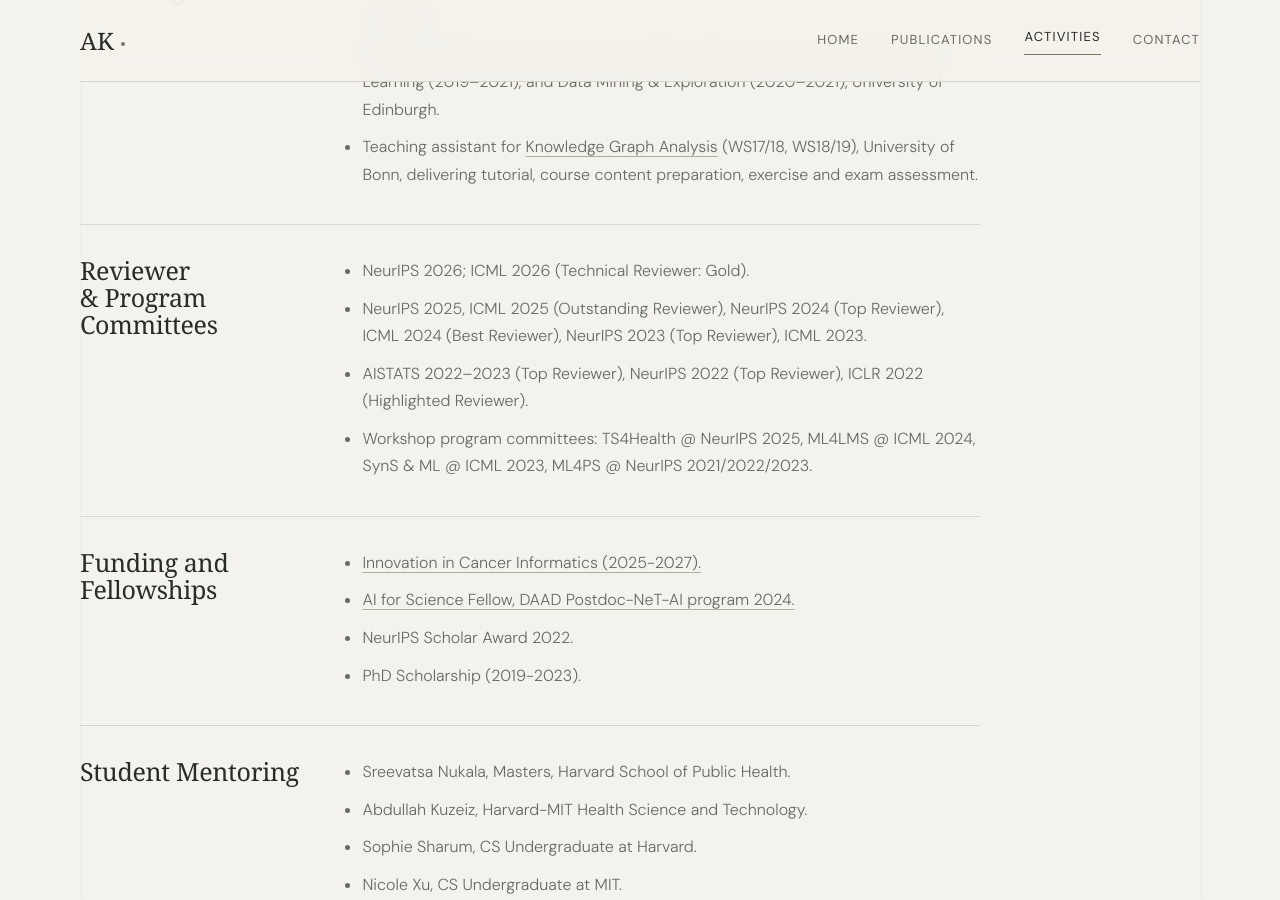
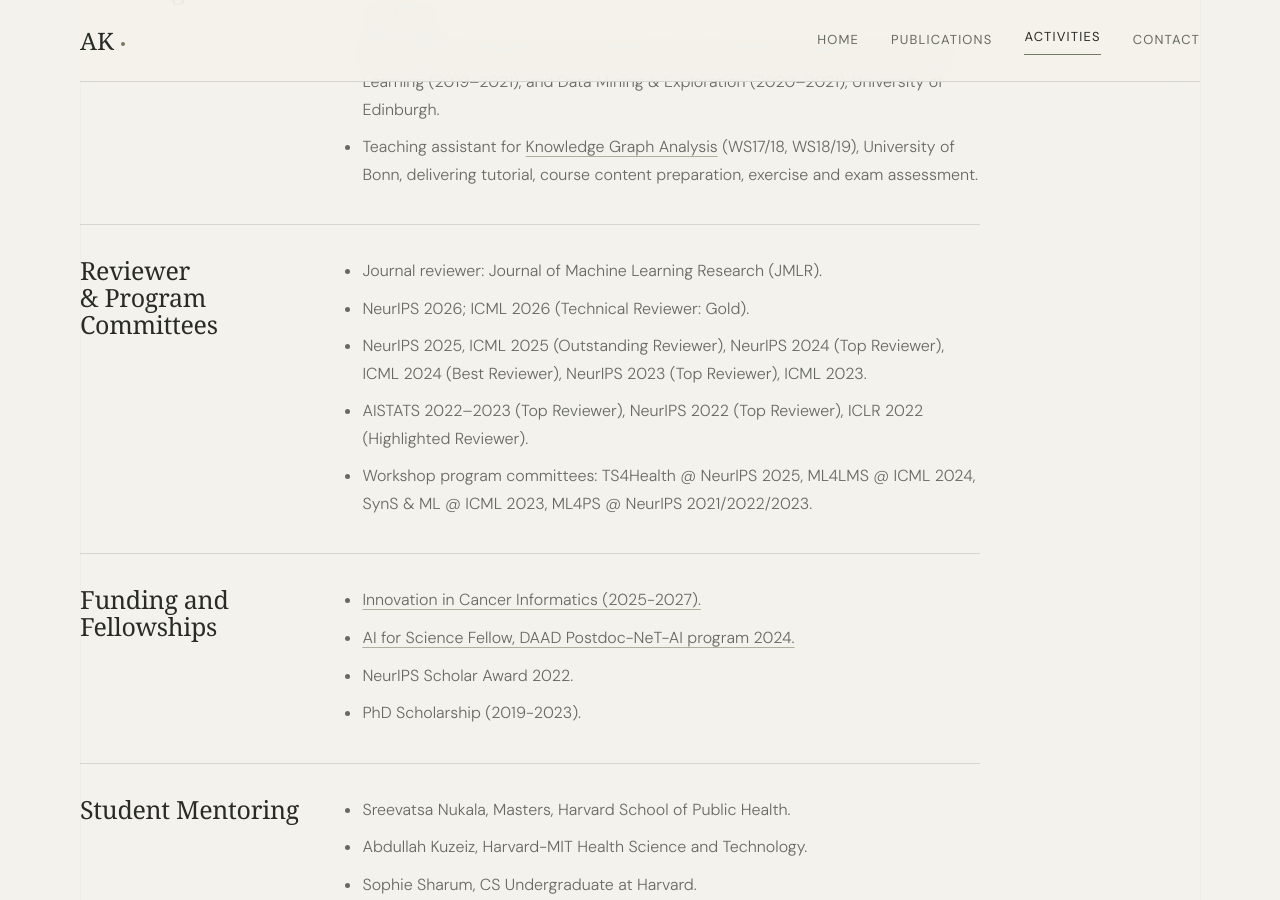
Before and after one commit to MdAsifKhan/mdasifkhan.github.io, a Jekyll site: the page built from activities.md, in a window 1280 px wide and 900 px high, scrolled down 377 px. Built offline with Jekyll 4.4.1, drawn with Linux system fonts in a browser that asks for light colours; some web fonts are replaced.

Commit message:
Add JMLR reviewing role

```diff
--- a/activities.md
+++ b/activities.md
@@ -21,6 +21,7 @@
   <article class="activities-card">
     <h2>Reviewer &amp; Program Committees</h2>
     <ul>
+      <li>Journal reviewer: Journal of Machine Learning Research (JMLR).</li>
       <li>NeurIPS 2026; ICML 2026 (Technical Reviewer: Gold).</li>
       <li>NeurIPS 2025, ICML 2025 (Outstanding Reviewer), NeurIPS 2024 (Top Reviewer), ICML 2024 (Best Reviewer), NeurIPS 2023 (Top Reviewer), ICML 2023.</li>
       <li>AISTATS 2022–2023 (Top Reviewer), NeurIPS 2022 (Top Reviewer), ICLR 2022 (Highlighted Reviewer).</li>
```
Also changed, not shown: 2 other files.
